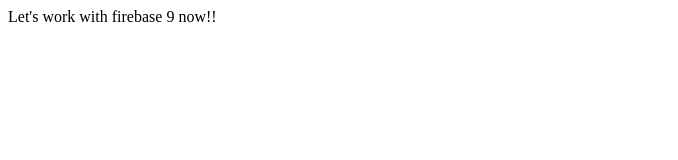
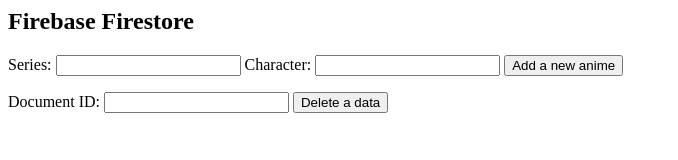
Before and after one commit to crusherblade/FirebaseDatabase, a website built with webpack: page dist/index.html in a window 1280 px wide. Shown: the whole page, without its empty margins (0-678 px from the left). Built offline with nearby package versions, Linux system fonts and the light colour scheme; some packages are replaced by stand-ins of ours; no server answers; the database is empty.

Commit message:
added 2 forms for adding new data and deleting data

```diff
--- a/dist/index.html
+++ b/dist/index.html
@@ -5,7 +5,20 @@
     <title>Firebase 9</title>
 </head>
 <body>
-    Let's work with firebase 9 now!!
+    <h2>Firebase Firestore</h2>
+    <form class = "add">
+        <label for="series"> Series: </label>
+        <input type="text" name="series" id="" required>
+        <label for="character"> Character: </label>
+        <input type="text" name="character" id="" required>
+        <button>Add a new anime</button>
+    </form>
+
+    <form class = "delete">
+        <label for="documentId"> Document ID: </label>
+        <input type="text" name="documentId" id="" required>
+        <button>Delete a data</button>
+    </form>
     <script src = "bundle.js"></script>
 </body>
 </html>
```
